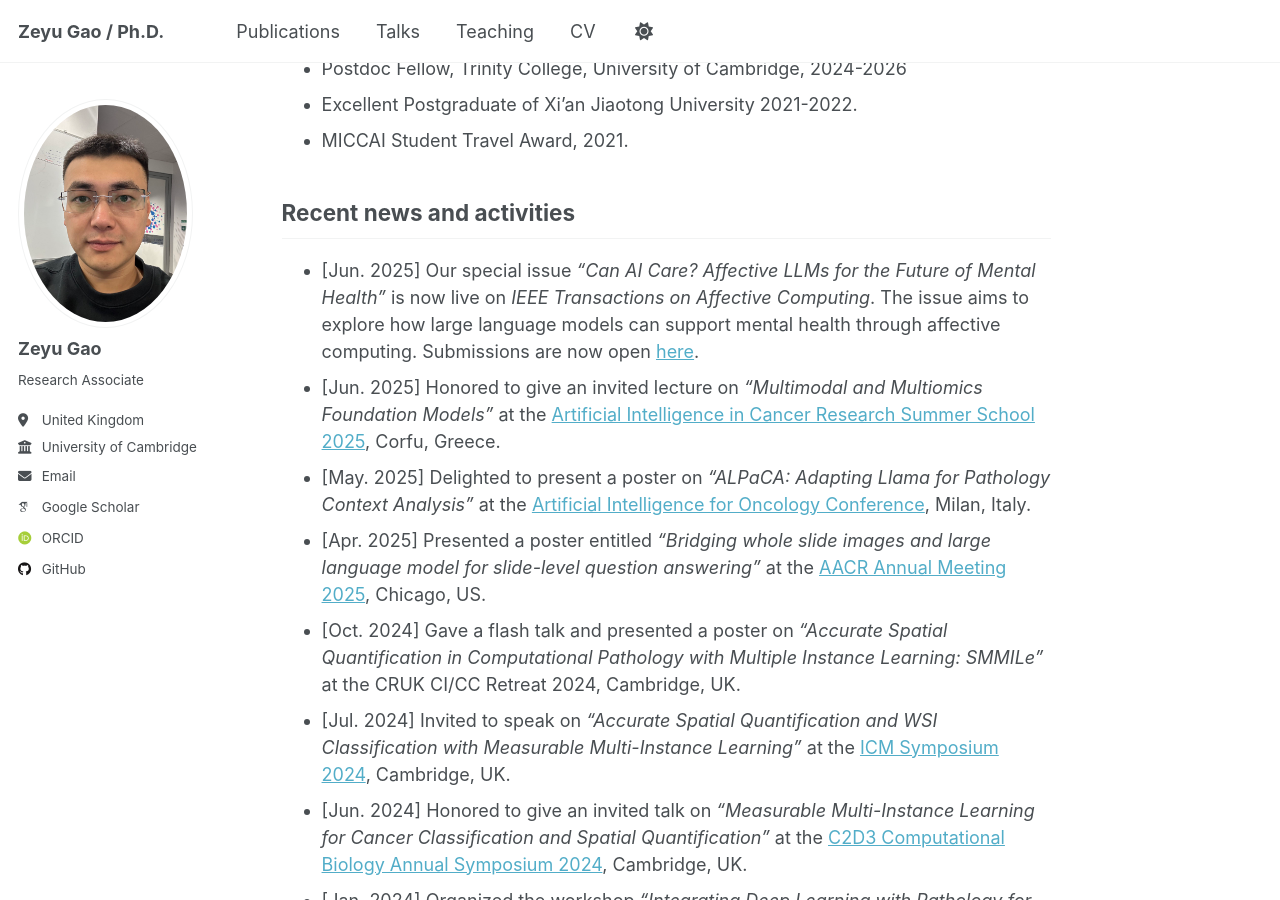
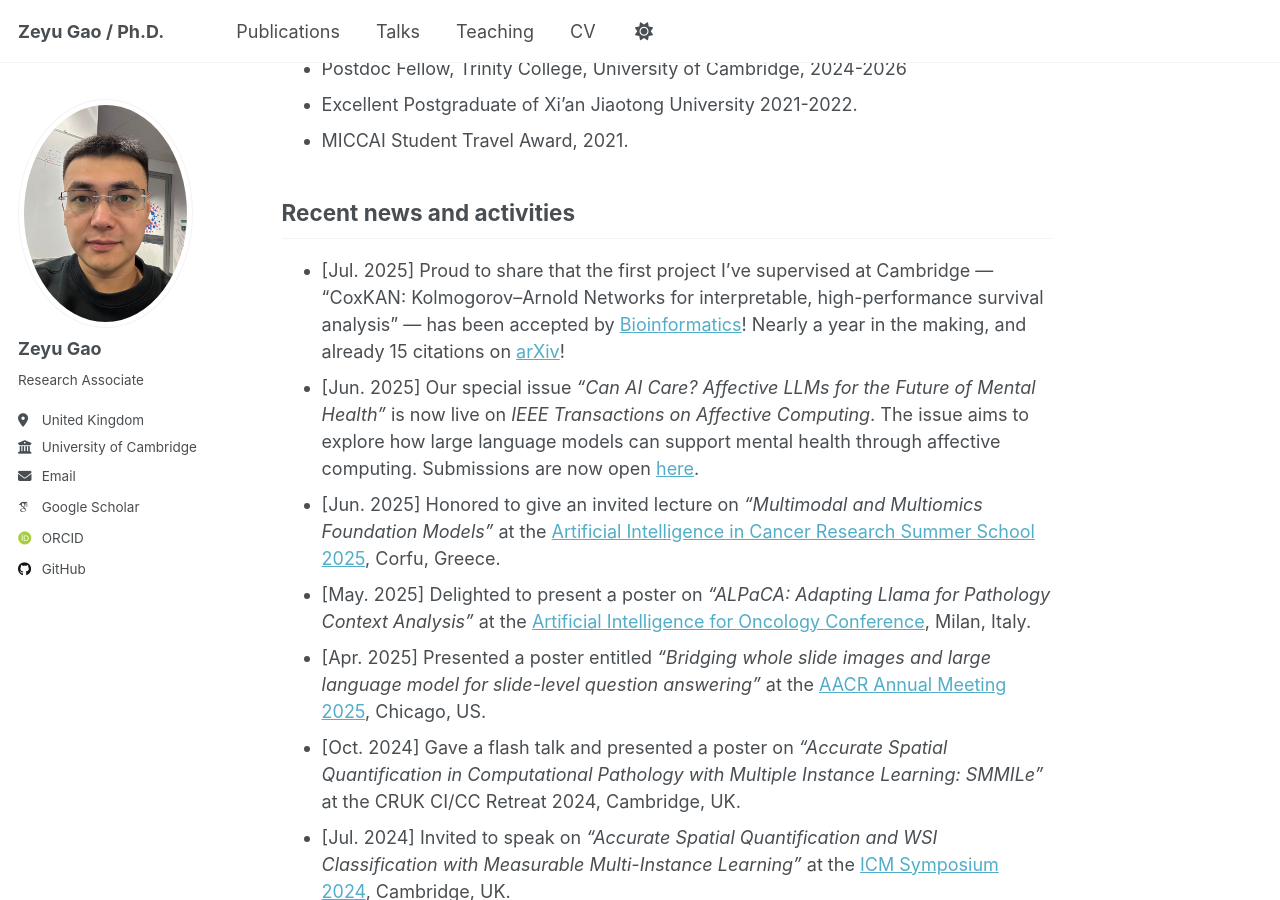
Before and after one commit to ZeyuGaoAi/ZeyuGaoAi.github.io, a Jekyll site: the page built from _pages/about.md, in a window 1280 px wide and 900 px high, scrolled down 1068 px. Built offline with Jekyll 4.4.1, drawn with Linux system fonts in a browser that asks for light colours; some web fonts are replaced; a script that is not in the unit is left out.

Commit message:
Update about.md

```diff
--- a/_pages/about.md
+++ b/_pages/about.md
@@ -35,6 +35,7 @@ Selected Honors & Awards
 
 Recent news and activities
 ------
+- [Jul. 2025] Proud to share that the first project I’ve supervised at Cambridge — “CoxKAN: Kolmogorov–Arnold Networks for interpretable, high-performance survival analysis” — has been accepted by [Bioinformatics](https://doi.org/10.1093/bioinformatics/btaf413)! Nearly a year in the making, and already 15 citations on [arXiv](https://arxiv.org/abs/2409.04290)!
 - [Jun. 2025] Our special issue *"Can AI Care? Affective LLMs for the Future of Mental Health"* is now live on *IEEE Transactions on Affective Computing*. The issue aims to explore how large language models can support mental health through affective computing. Submissions are now open [here](https://www.computer.org/digital-library/journals/ta/can-ai-care-mental-health).
 - [Jun. 2025] Honored to give an invited lecture on *“Multimodal and Multiomics Foundation Models”* at the [Artificial Intelligence in Cancer Research Summer School 2025](https://www.aicancer2025.org/), Corfu, Greece.
 - [May. 2025] Delighted to present a poster on *“ALPaCA: Adapting Llama for Pathology Context Analysis”* at the [Artificial Intelligence for Oncology Conference](https://www.aiforoncology.it/), Milan, Italy.
```
